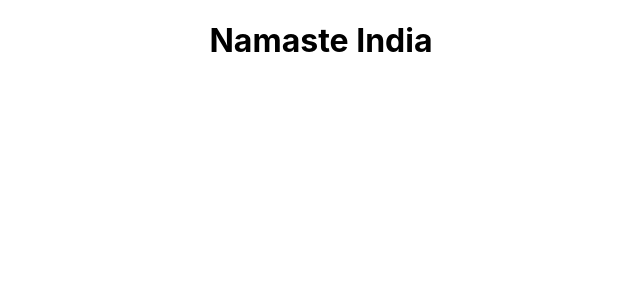
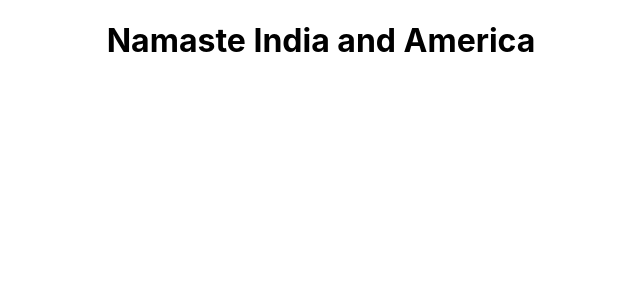
Before and after one commit to SATYAJIT6253/dummyreact, a React (Create React App) app: page / in a window 1280 px wide. Shown: the top 300 px of the page, without its empty margins (319-959 px from the left). Built offline with nearby package versions, Linux system fonts and the light colour scheme.

Commit message:
2nd commit

```diff
--- a/src/App.js
+++ b/src/App.js
@@ -4,7 +4,7 @@ import './App.css';
 function App() {
   return (
     <div className="App">
-      <h1> Namaste India
+      <h1> Namaste India and America
         </h1>
     </div>
   );
```
